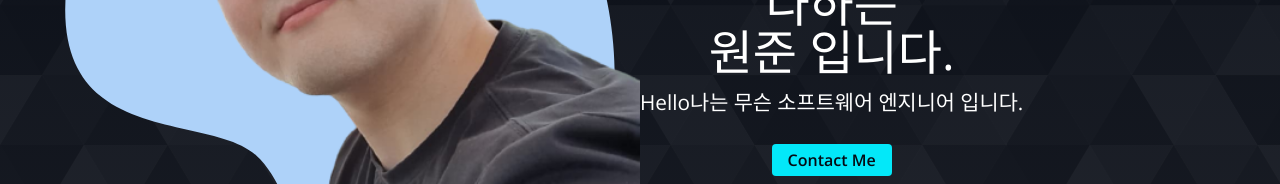
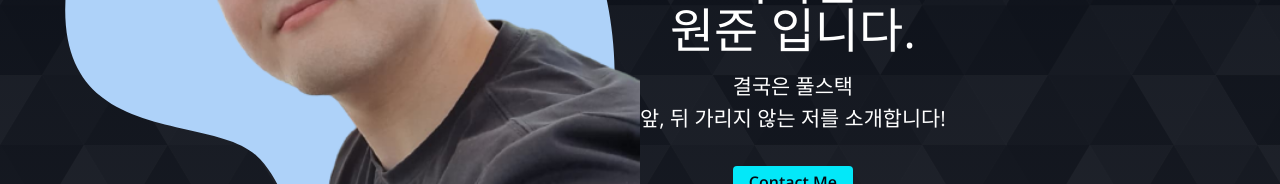
Before and after one commit to WonJun-Yeo/Portfolio, a React (Create React App) app: page / in a window 1280 px wide. Shown: the part 414-598 px from the top of the page. Built offline with nearby package versions, Linux system fonts and the light colour scheme.

Commit message:
add content to home

```diff
--- a/src/components/main/Home.jsx
+++ b/src/components/main/Home.jsx
@@ -26,7 +26,7 @@ const Home = () => {
                       }}
               />
               다하는 <br/> 원준 입니다.</h2>
-            <p className={'home_description'}>Hello나는 무슨 소프트웨어 엔지니어 입니다.</p>
+            <p className={'home_description'}>결국은 풀스택 <br/> 앞, 뒤 가리지 않는 저를 소개합니다!</p>
             <a href="#footer" className={'home_contact'}>Contact Me</a>
           </div>
         </div>
--- a/src/styles/main/about.css
+++ b/src/styles/main/about.css
@@ -81,7 +81,6 @@
   fill: #1B1E26;
 }
 
-
 @media screen and (max-width: 768px) {
   .majors {
     flex-direction: column;
--- a/src/styles/main/home.css
+++ b/src/styles/main/home.css
@@ -37,6 +37,7 @@
 
 .home_description {
   font-size: 1.3rem;
+  line-height: 2rem;
 }
 
 .home_contact {
```
